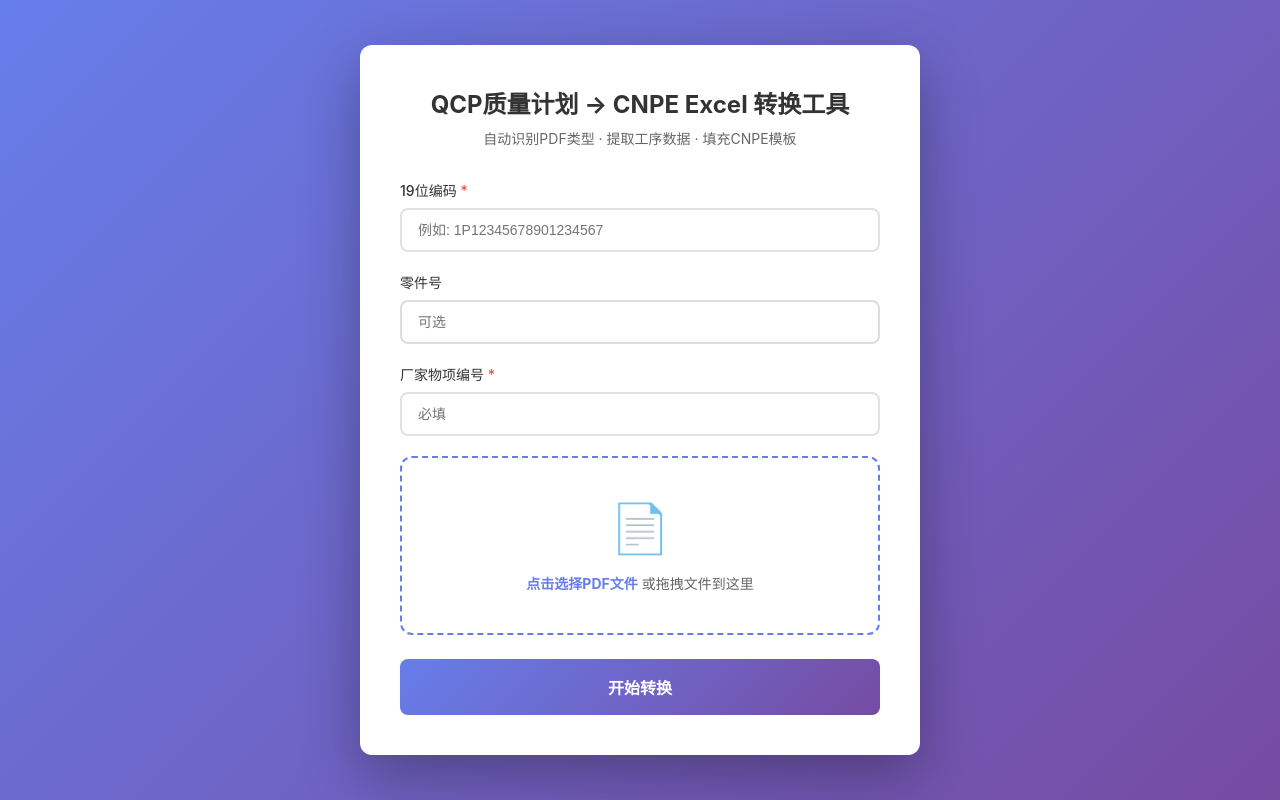
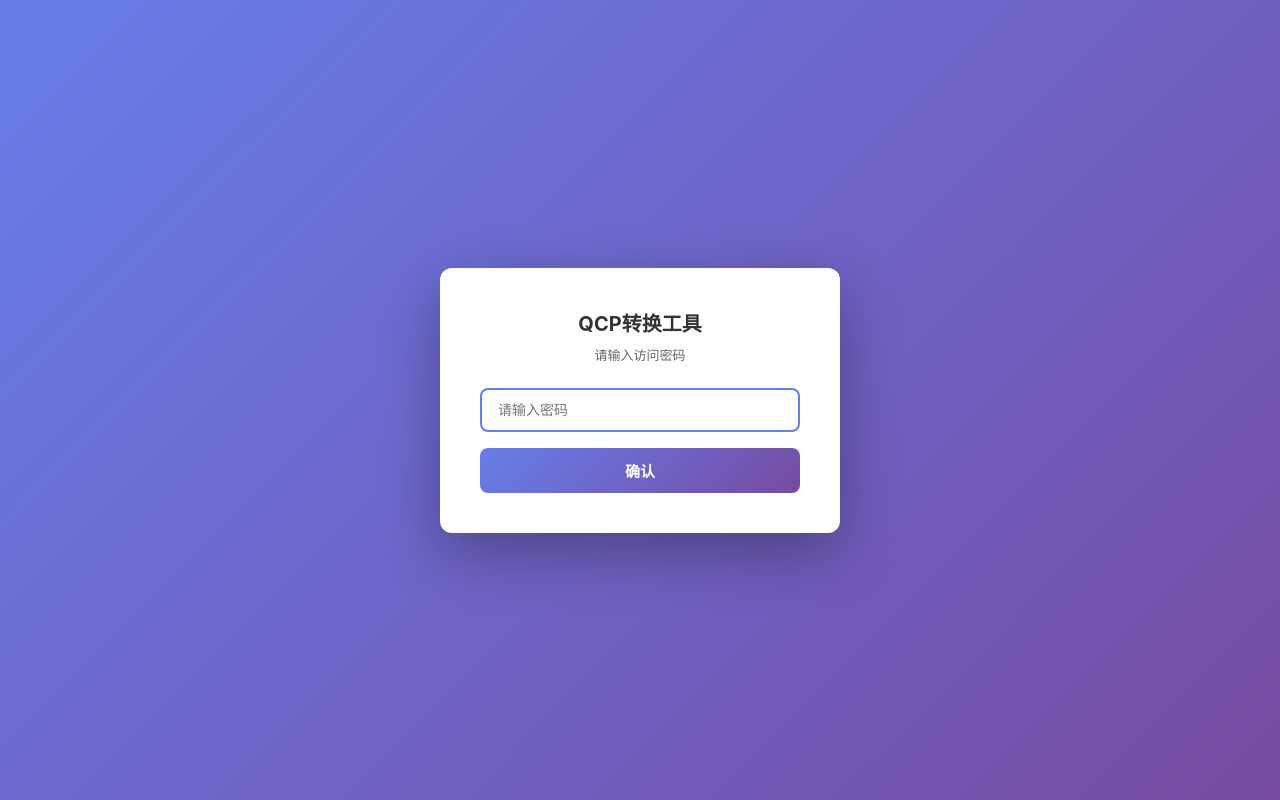
Before and after one commit to bv64b7vtdm-jpg/qcp-to-cnpe-web, a Flask app: page / in a window 1280 px wide. Run offline with Flask 3, Linux system fonts and the light colour scheme.

Commit message:
Update templates/index.html

```diff
--- a/templates/index.html
+++ b/templates/index.html
@@ -5,11 +5,7 @@
     <meta name="viewport" content="width=device-width, initial-scale=1.0">
     <title>QCP质量计划 → CNPE Excel 转换工具</title>
     <style>
-        * {
-            box-sizing: border-box;
-            margin: 0;
-            padding: 0;
-        }
+        * { box-sizing: border-box; margin: 0; padding: 0; }
 
         body {
             font-family: -apple-system, BlinkMacSystemFont, "Segoe UI", Roboto, "Helvetica Neue", Arial, sans-serif;
@@ -60,7 +56,8 @@
             color: #e74c3c;
         }
 
-        input[type="text"] {
+        input[type="text"],
+        input[type="password"] {
             width: 100%;
             padding: 12px 16px;
             border: 2px solid #e1e1e1;
@@ -69,7 +66,8 @@
             transition: border-color 0.3s;
         }
 
-        input[type="text"]:focus {
+        input[type="text"]:focus,
+        input[type="password"]:focus {
             outline: none;
             border-color: #667eea;
         }
@@ -199,14 +197,99 @@
             0% { transform: rotate(0deg); }
             100% { transform: rotate(360deg); }
         }
+
+        /* Password overlay */
+        #password-screen {
+            display: none;
+        }
+
+        #password-screen.active {
+            display: flex;
+            align-items: center;
+            justify-content: center;
+            position: fixed;
+            top: 0;
+            left: 0;
+            right: 0;
+            bottom: 0;
+            background: linear-gradient(135deg, #667eea 0%, #764ba2 100%);
+            z-index: 999;
+        }
+
+        .password-box {
+            background: white;
+            border-radius: 12px;
+            padding: 40px;
+            width: 100%;
+            max-width: 400px;
+            box-shadow: 0 20px 60px rgba(0,0,0,0.3);
+        }
+
+        .password-box h2 {
+            color: #333;
+            font-size: 20px;
+            margin-bottom: 8px;
+            text-align: center;
+        }
+
+        .password-box p {
+            color: #666;
+            font-size: 13px;
+            text-align: center;
+            margin-bottom: 24px;
+        }
+
+        .password-box input[type="password"] {
+            margin-bottom: 16px;
+        }
+
+        .password-box button {
+            width: 100%;
+            padding: 12px;
+            background: linear-gradient(135deg, #667eea 0%, #764ba2 100%);
+            color: white;
+            border: none;
+            border-radius: 8px;
+            font-size: 15px;
+            font-weight: 600;
+            cursor: pointer;
+        }
+
+        .password-box button:hover {
+            opacity: 0.9;
+        }
+
+        #login-error {
+            color: #e74c3c;
+            font-size: 13px;
+            text-align: center;
+            margin-top: 12px;
+            display: none;
+        }
+
+        .hidden {
+            display: none !important;
+        }
     </style>
 </head>
 <body>
-    <div class="container">
+    <!-- Password screen -->
+    <div id="password-screen">
+        <div class="password-box">
+            <h2>QCP转换工具</h2>
+            <p>请输入访问密码</p>
+            <input type="password" id="password-input" placeholder="请输入密码" onkeydown="if(event.key==='Enter')document.getElementById('login-btn').click()">
+            <button id="login-btn" onclick="doLogin()">确认</button>
+            <div id="login-error">密码错误，请重试</div>
+        </div>
+    </div>
+
+    <!-- Main app -->
+    <div class="container hidden" id="main-app">
         <h1>QCP质量计划 → CNPE Excel 转换工具</h1>
         <p class="subtitle">自动识别PDF类型 · 提取工序数据 · 填充CNPE模板</p>
 
-        <form id="upload-form" action="/upload" method="post" enctype="multipart/form-data">
+        <form id="upload-form" method="post" enctype="multipart/form-data">
             <div class="form-group">
                 <label>19位编码 <span class="required">*</span></label>
                 <input type="text" name="item_code_19" placeholder="例如: 1P12345678901234567" required>
@@ -241,6 +324,52 @@
     </div>
 
     <script>
+        // Check auth state on load
+        document.addEventListener('DOMContentLoaded', () => {
+            const authenticated = {{ 'true' if authenticated else 'false' }};
+            if (authenticated) {
+                showApp();
+            } else {
+                showPasswordScreen();
+            }
+        });
+
+        function showPasswordScreen() {
+            document.getElementById('password-screen').classList.add('active');
+            document.getElementById('main-app').classList.add('hidden');
+            document.getElementById('password-input').focus();
+        }
+
+        function showApp() {
+            document.getElementById('password-screen').classList.remove('active');
+            document.getElementById('main-app').classList.remove('hidden');
+        }
+
+        async function doLogin() {
+            const password = document.getElementById('password-input').value;
+            const errorEl = document.getElementById('login-error');
+
+            try {
+                const res = await fetch('/login', {
+                    method: 'POST',
+                    headers: {'Content-Type': 'application/json'},
+                    body: JSON.stringify({password})
+                });
+
+                if (res.ok) {
+                    showApp();
+                } else {
+                    errorEl.style.display = 'block';
+                    document.getElementById('password-input').value = '';
+                    document.getElementById('password-input').focus();
+                }
+            } catch(e) {
+                errorEl.style.display = 'block';
+                errorEl.textContent = '网络错误，请重试';
+            }
+        }
+
+        // Upload logic
         const uploadArea = document.getElementById('upload-area');
         const fileInput = document.getElementById('file-input');
         const fileInfo = document.getElementById('file-info');
@@ -249,17 +378,12 @@
         const submitBtn = document.getElementById('submit-btn');
         const status = document.getElementById('status');
 
-        // Click to upload
         uploadArea.addEventListener('click', () => fileInput.click());
 
-        // File selected
         fileInput.addEventListener('change', (e) => {
-            if (e.target.files.length > 0) {
-                showFileInfo(e.target.files[0]);
-            }
+            if (e.target.files.length > 0) showFileInfo(e.target.files[0]);
         });
 
-        // Drag and drop
         uploadArea.addEventListener('dragover', (e) => {
             e.preventDefault();
             uploadArea.classList.add('dragover');
@@ -272,7 +396,6 @@
         uploadArea.addEventListener('drop', (e) => {
             e.preventDefault();
             uploadArea.classList.remove('dragover');
-
             if (e.dataTransfer.files.length > 0) {
                 fileInput.files = e.dataTransfer.files;
                 showFileInfo(e.dataTransfer.files[0]);
@@ -284,7 +407,6 @@
             fileInfo.style.display = 'block';
         }
 
-        // Form submit
         form.addEventListener('submit', async (e) => {
             e.preventDefault();
 
@@ -301,7 +423,6 @@
                 });
 
                 if (response.ok) {
-                    // Download file
                     const blob = await response.blob();
                     const url = window.URL.createObjectURL(blob);
                     const a = document.createElement('a');
```
